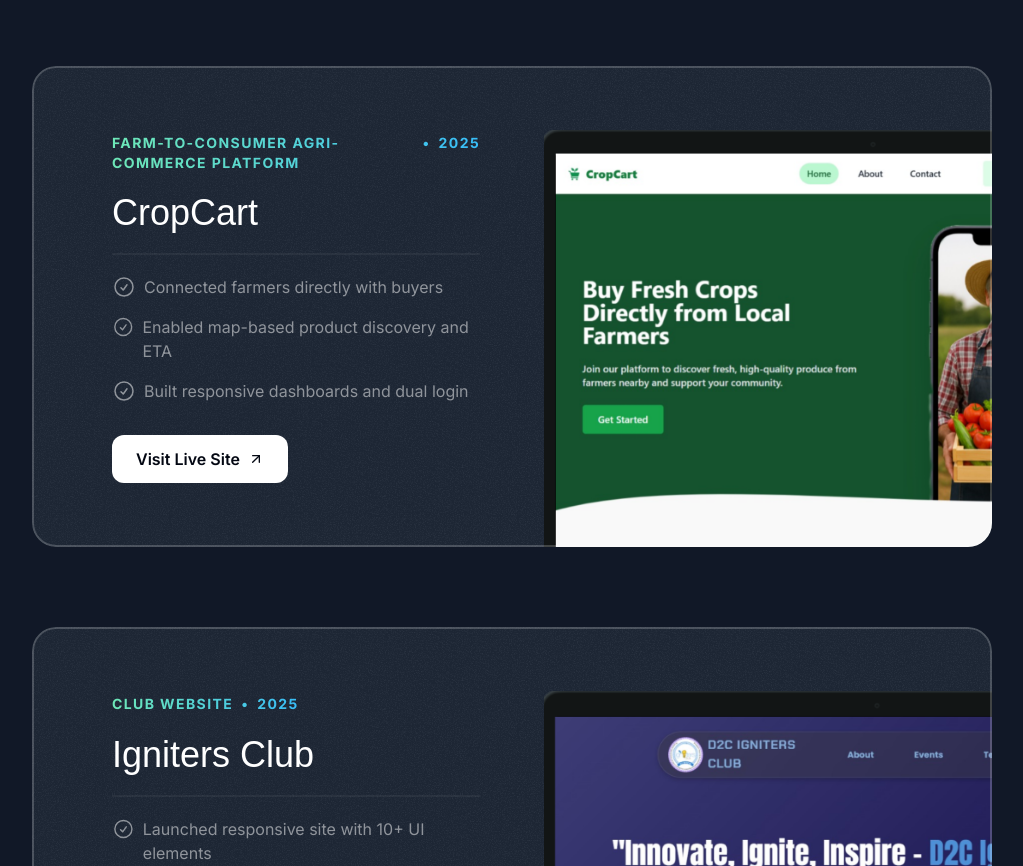
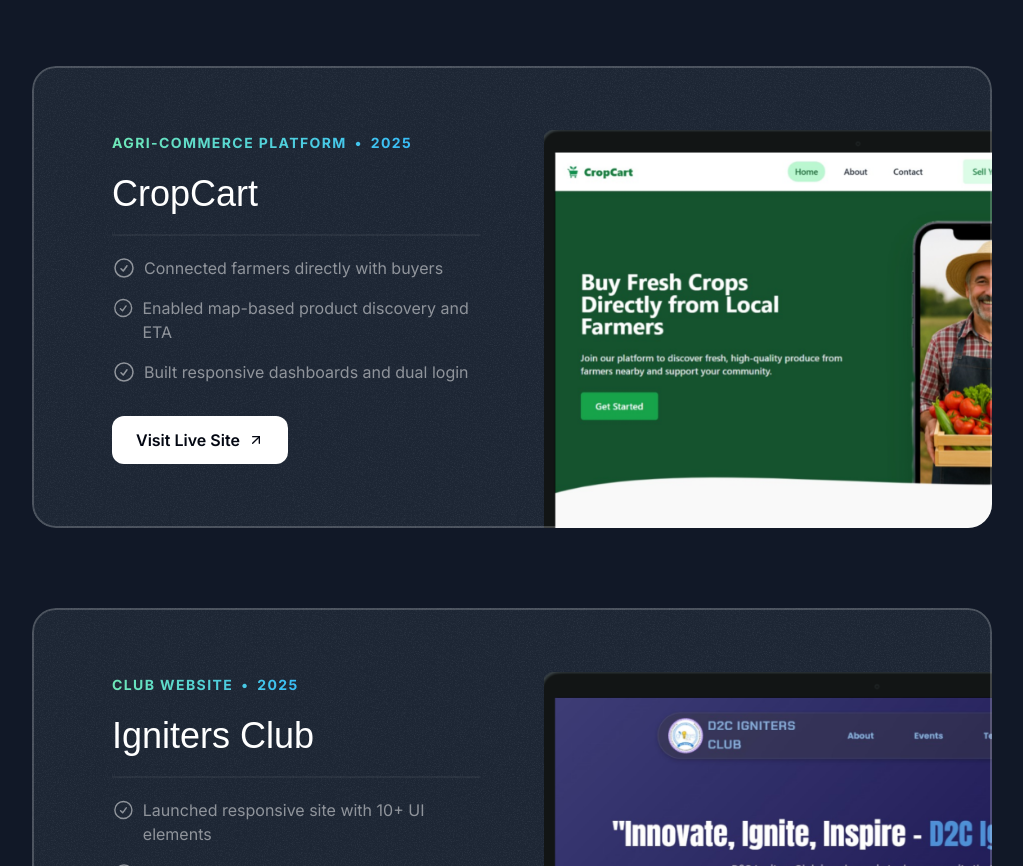
Before and after one commit to SaurabhShisode/Portfolio-Using-Next.js, a Next.js app in the folder starter-template/: page / in a window 1280 px wide. Shown: the part 1200-2066 px from the top of the page, without its empty margins (128-1151 px from the left). Built offline with nearby package versions, Linux system fonts and the light colour scheme; a web font is replaced by a local one.

Commit message:
Update Projects.tsx

```diff
--- a/starter-template/src/sections/Projects.tsx
+++ b/starter-template/src/sections/Projects.tsx
@@ -9,7 +9,7 @@ import { Card } from "@/components/Card";
 
 const portfolioProjects = [
 {
-  company: "Farm-to-Consumer Agri-Commerce Platform",
+  company: "Agri-Commerce Platform",
   year: "2025",
   title: "CropCart",
   results: [
```
